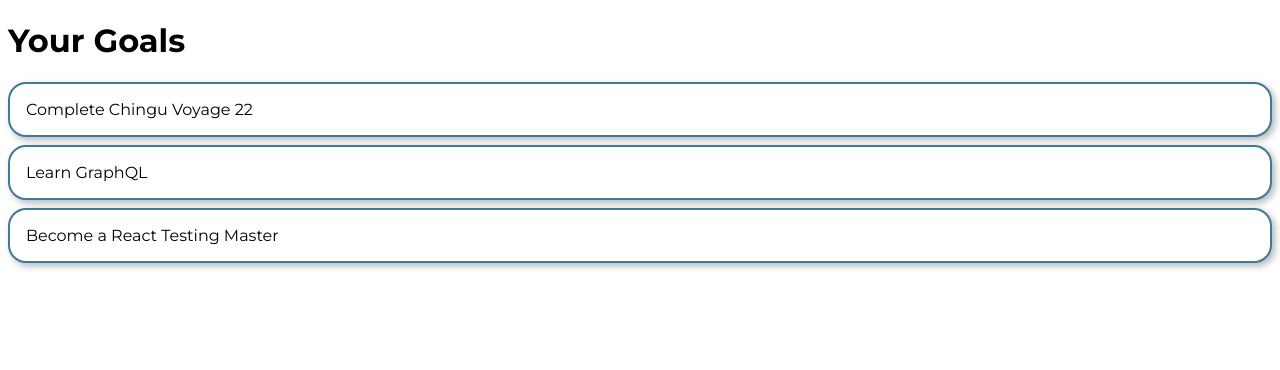
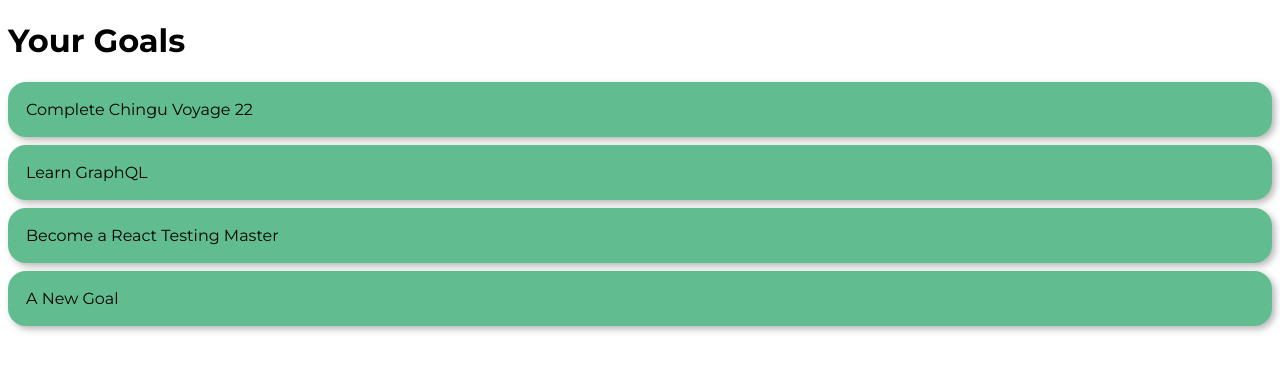
Before and after one commit to chingu-voyages/v22-bears-team-05, a Next.js app in the folder client/: page /home in a window 1280 px wide. Shown: the top 370 px of the page. Built offline with nearby package versions, Linux system fonts and the light colour scheme.

Commit message:
[feat: TaskList with SubtasksUI]

```diff
--- a/client/components/Goals/GoalList.tsx
+++ b/client/components/Goals/GoalList.tsx
@@ -6,18 +6,28 @@
 const ListContainer = styled.div`
   background-color: white;
   max-width: 100%;
+  user-select: none;
 `;
 
-type Task = {};
+type GoalProps = {
+  goals?: Goal[];
+};
 
 type Goal = {
+  goalId: string;
   name: string;
-  goalId: string;
-  tasks: Task[];
+  tasks?: Task[];
 };
 
-type GoalProps = {
-  goals: Goal[];
+type Task = {
+  id: string;
+  name: string;
+  subtasks?: Subtask[];
+};
+
+type Subtask = {
+  id: string;
+  name: string;
 };
 
 const GoalList: FunctionComponent<GoalProps> = ({ goals }) => (
--- a/client/components/Goals/GoalListItem.tsx
+++ b/client/components/Goals/GoalListItem.tsx
@@ -9,27 +9,40 @@
 `;
 
 const ListItem = styled.div`
-  background-color: #fff;
-  border: 2px solid #407899;
+  background-color: #61bd8f;
+  border: 2px solid #61bd8f;
   margin: 0 0 0.5em;
   padding: 1em;
   box-shadow: 3px 3px 7px rgba(0, 0, 0, 0.29);
   border-radius: 18px;
 `;
 
-type Task = {};
-
 type GoalProp = {
+  goalId: string;
   name: string;
-  goalId: string;
-  tasks: Task[];
+  tasks?: Task[];
 };
 
-const GoalListItem: FunctionComponent<GoalProp> = ({ name, goalId, tasks }) => {
+type Task = {
+  id: string;
+  name: string;
+  subtasks?: Subtask[];
+};
+
+type Subtask = {
+  id: string;
+  name: string;
+};
+
+const GoalListItem: FunctionComponent<GoalProp> = ({
+  name,
+  goalId,
+  tasks = [],
+}) => {
   const [showTasks, setShowTasks] = useState(false);
 
   const toggleShowTasks = () => {
-    setShowTasks(showTasks!);
+    setShowTasks(!showTasks);
   };
 
   return (
--- a/client/components/Tasks/TaskList.tsx
+++ b/client/components/Tasks/TaskList.tsx
@@ -1,3 +1,48 @@
-/**
- * TODO: TaskList (list tasks once per goal)
- */
+import React, { FunctionComponent } from 'react';
+import styled from 'styled-components';
+
+import { TaskListItem } from '.';
+
+const ListContainer = styled.div`
+  padding-left: 30px;
+  display: flex;
+  flex-flow: column nowrap;
+`;
+
+type TasksProp = {
+  tasks: Task[];
+  isSubtask: boolean;
+};
+
+type Task = {
+  id: string;
+  name: string;
+  subtasks?: Subtask[];
+};
+
+type Subtask = {
+  id: string;
+  name: string;
+};
+
+const TaskList: FunctionComponent<TasksProp> = ({
+  tasks = [],
+  isSubtask = false,
+}) => (
+  <ListContainer>
+    {tasks.map((task) => {
+      const { id, name, subtasks } = task;
+      return (
+        <TaskListItem
+          key={id}
+          taskId={id}
+          name={name}
+          subtasks={subtasks}
+          isSubtask={isSubtask}
+        />
+      );
+    })}
+  </ListContainer>
+);
+
+export default TaskList;
--- a/client/components/Tasks/TaskListItem.tsx
+++ b/client/components/Tasks/TaskListItem.tsx
@@ -1,3 +1,56 @@
-/**
- * TODO: TaskListItem Component for TaskList
- */
+import React, { FunctionComponent, useState } from 'react';
+import styled from 'styled-components';
+
+import { TaskList } from '.';
+
+const Container = styled.div`
+  display: flex;
+  flex-flow: column nowrap;
+`;
+
+const ListItem = styled.div<{ subtask: boolean }>`
+  background-color: #9ad5b8;
+  border: 2px solid #61bd8f;
+  margin: 0 0 1em;
+  padding: 1em;
+  box-shadow: 3px 3px 7px rgba(0, 0, 0, 0.29);
+  border-radius: 18px;
+  ${(props) => props.subtask && 'background-color: #E0F2E9;'}
+  ${(props) => props.subtask && 'border-color: #9AD5B8;'}
+`;
+
+type TaskProp = {
+  id: string;
+  name: string;
+  subtasks?: Subtask[];
+  isSubtask: boolean;
+};
+
+type Subtask = {
+  subtaskId: string;
+  name: string;
+};
+
+const TaskListItem: FunctionComponent<TaskProp> = ({
+  id,
+  name,
+  subtasks = [],
+  isSubtask = false,
+}) => {
+  const [showSubtasks, setShowSubtasks] = useState(false);
+
+  const toggleShowSubtasks = () => {
+    setShowSubtasks(!showSubtasks);
+  };
+
+  return (
+    <Container>
+      <ListItem onClick={toggleShowSubtasks} subtask={isSubtask}>
+        {name}
+      </ListItem>
+      {showSubtasks && <TaskList tasks={subtasks} isSubtask />}
+    </Container>
+  );
+};
+
+export default TaskListItem;
--- a/client/pages/home.tsx
+++ b/client/pages/home.tsx
@@ -11,20 +11,51 @@
 type Goal = {
   goalId: string;
   name: string;
+  tasks?: Task[];
+};
+
+type Task = {
+  id: string;
+  name: string;
+  subtasks?: Subtask[];
+};
+
+type Subtask = {
+  id: string;
+  name: string;
 };
 
 const GOALS: Goal[] = [
   {
     goalId: '0',
     name: 'Complete Chingu Voyage 22',
+    tasks: [
+      {
+        id: '0',
+        name: 'Sprint 1',
+        subtasks: [{ id: '0', name: 'A User Story' }],
+      },
+      { id: '1', name: 'Sprint 2' },
+      { id: '2', name: 'Sprint 3' },
+    ],
   },
   {
     goalId: '1',
     name: 'Learn GraphQL',
+    tasks: [{ id: '0', name: 'Finish howtographql.com tutorial' }],
   },
   {
     goalId: '2',
     name: 'Become a React Testing Master',
+    tasks: [
+      { id: '0', name: 'Follow Kent C Dodds' },
+      { id: '1', name: 'Read React-Testing-Library docs' },
+      { id: '2', name: 'Find a Tutorial' },
+    ],
+  },
+  {
+    goalId: '3',
+    name: 'A New Goal',
   },
 ];
 
```
